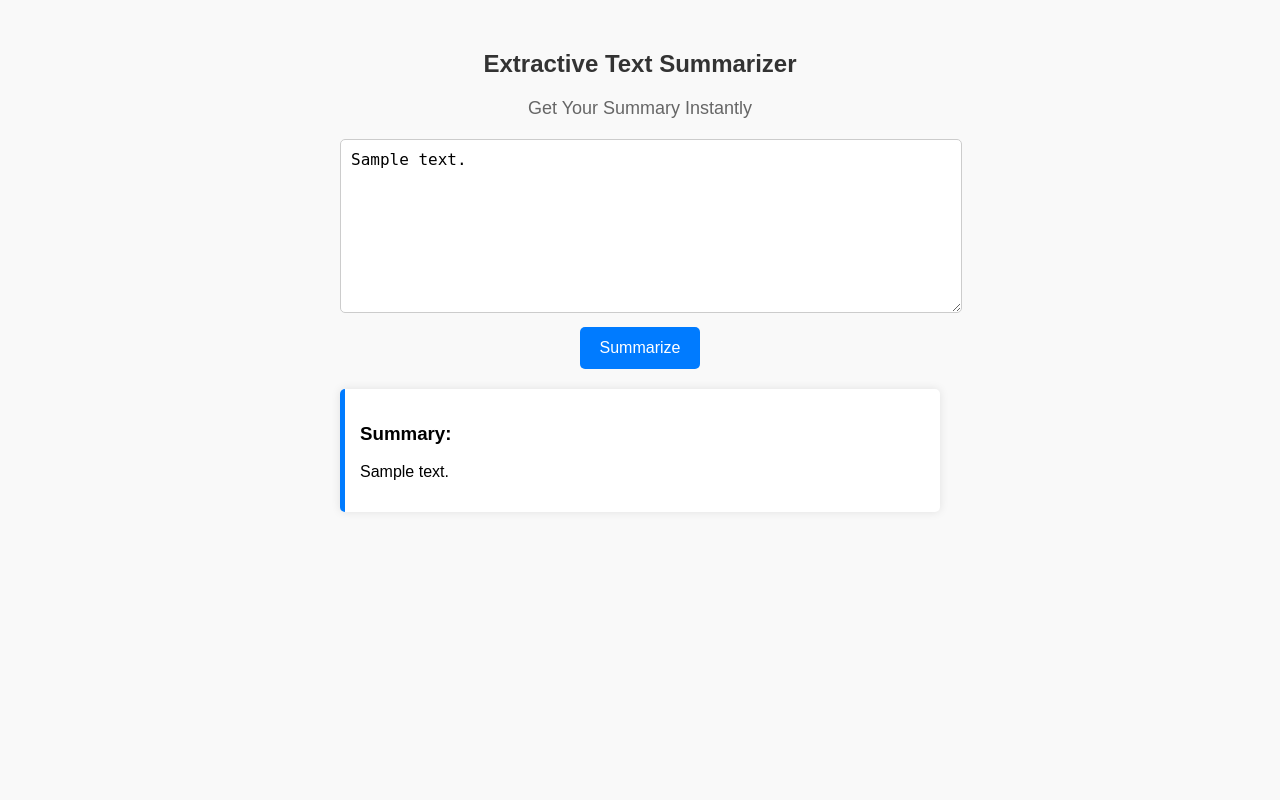
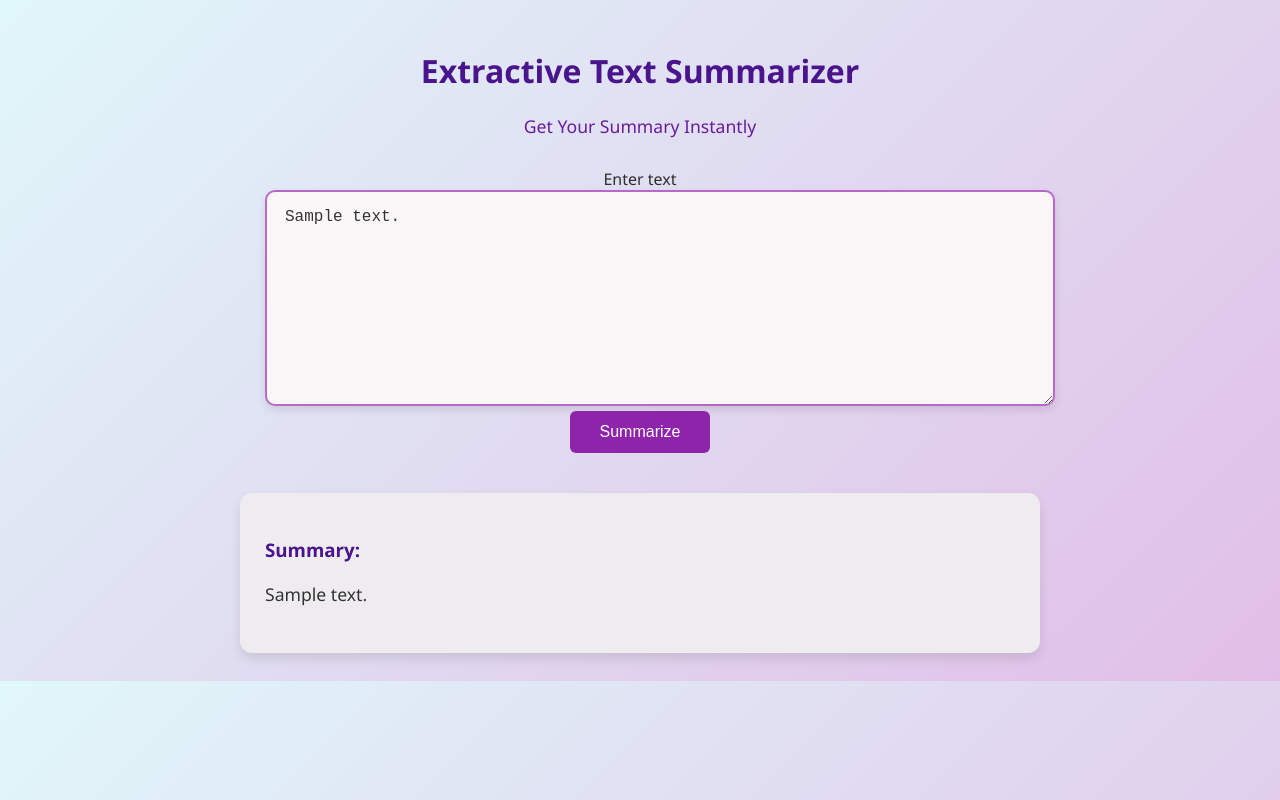
Before and after one commit to Ashwinib26/Extractive-Text-Summary-Generation-Model, a Flask app: template templates/index.html in a window 1280 px wide. Run offline with Flask 3, Linux system fonts and the light colour scheme; the template is opened without the code that fills it: most values are stand-ins (such as "Sample title", 1, 10 or a date in 2020).

Commit message:
Web Page Improved

```diff
--- a/static/styles.css
+++ b/static/styles.css
@@ -1,46 +1,87 @@
+/* Base body styling */
 body {
-    font-family: Arial, sans-serif;
-    margin: 50px auto;
+    font-family: 'Segoe UI', Tahoma, Geneva, Verdana, sans-serif;
+    background: linear-gradient(135deg, #e0f7fa, #e1bee7);
+    padding: 20px;
+    color: #2d2d2d;
     text-align: center;
-    max-width: 600px;
-    background-color: #f9f9f9;
 }
-h2 {
+
+/* Heading */
+h1 {
+    color: #4a148c;
+}
+
+/* Caption under title */
+.caption {
+    font-size: 1.1rem;
+    color: #6a1b9a;
+    margin-bottom: 30px;
+}
+
+/* Centered form with max width */
+form {
+    max-width: 750px;
+    margin: 0 auto;
+}
+
+/* Enhanced textarea box */
+textarea {
+    width: 100%;
+    padding: 16px 18px;
+    font-size: 1rem;
+    font-family: 'Courier New', Courier, monospace;
+    border: 2px solid #ba68c8;
+    border-radius: 10px;
+    resize: vertical;
+    box-shadow: 0 4px 8px rgba(0, 0, 0, 0.1);
+    background-color: #fbf7f9;
+    color: #333;
+    transition: border-color 0.3s ease, box-shadow 0.3s ease;
+}
+
+textarea:focus {
+    border-color: #8e24aa;
+    outline: none;
+    box-shadow: 0 0 10px rgba(142, 36, 170, 0.4);
+}
+
+/* Button styling */
+button {
+    background-color: #8e24aa;
+    color: white;
+    padding: 12px 30px;
+    border: none;
+    border-radius: 6px;
+    font-size: 1rem;
+    cursor: pointer;
+    transition: background-color 0.3s ease, transform 0.2s ease;
+}
+
+button:hover {
+    background-color: #6a1b9a;
+    transform: translateY(-2px);
+}
+
+/* Summary box */
+.summary-container {
+    margin-top: 40px;
+    max-width: 750px;
+    margin-left: auto;
+    margin-right: auto;
+    background-color: #efecf0;
+    padding: 25px;
+    border-radius: 12px;
+    box-shadow: 0 6px 12px rgba(0, 0, 0, 0.1);
+    text-align: left;
+}
+
+.summary-container h3 {
+    color: #4a148c;
+}
+
+.summary-container p {
+    font-size: 1.1rem;
+    line-height: 1.7;
     color: #333;
 }
-p.caption {
-    font-size: 18px;
-    color: #666;
-    margin-bottom: 20px;
-}
-textarea {
-    width: 100%;
-    padding: 10px;
-    border: 1px solid #ccc;
-    border-radius: 5px;
-    font-size: 16px;
-    resize: vertical;
-}
-button {
-    background-color: #007bff;
-    color: white;
-    border: none;
-    padding: 12px 20px;
-    font-size: 16px;
-    border-radius: 5px;
-    cursor: pointer;
-    margin-top: 10px;
-    transition: background 0.3s ease;
-}
-button:hover {
-    background-color: #0056b3;
-}
-.summary-container {
-    margin-top: 20px;
-    padding: 15px;
-    background-color: #ffffff;
-    border-left: 5px solid #007bff;
-    border-radius: 5px;
-    text-align: left;
-    box-shadow: 0px 0px 10px rgba(0, 0, 0, 0.1);
-}
--- a/templates/index.html
+++ b/templates/index.html
@@ -7,11 +7,12 @@
     <link rel="stylesheet" href="{{ url_for('static', filename='styles.css') }}">
 </head>
 <body>
-    <h2>Extractive Text Summarizer</h2>
+    <h1>Extractive Text Summarizer</h1>
     <p class="caption">Get Your Summary Instantly</p>
 
     <form action="/summarize" method="post">
-        <textarea name="input_text" rows="8" placeholder="Enter your text here...">{{ input_text }}</textarea><br>
+        <label for="input_text" class="sr-only">Enter text</label>
+        <textarea name="input_text" id="input_text" rows="10" placeholder="Enter your text here...">{{ input_text }}</textarea><br>
         <button type="submit">Summarize</button>
     </form>
 
```
